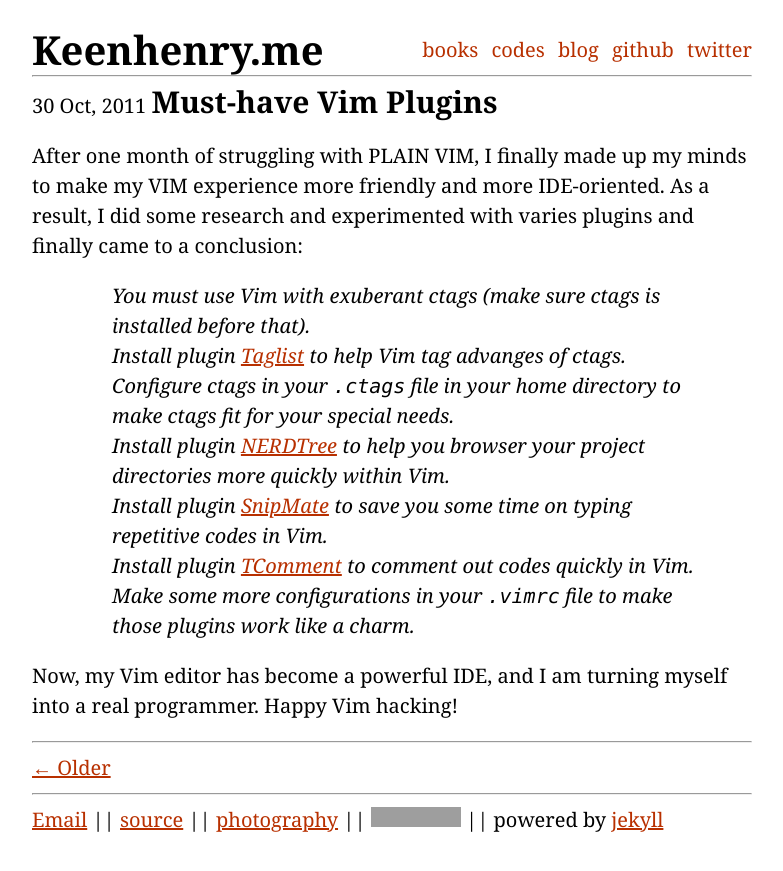
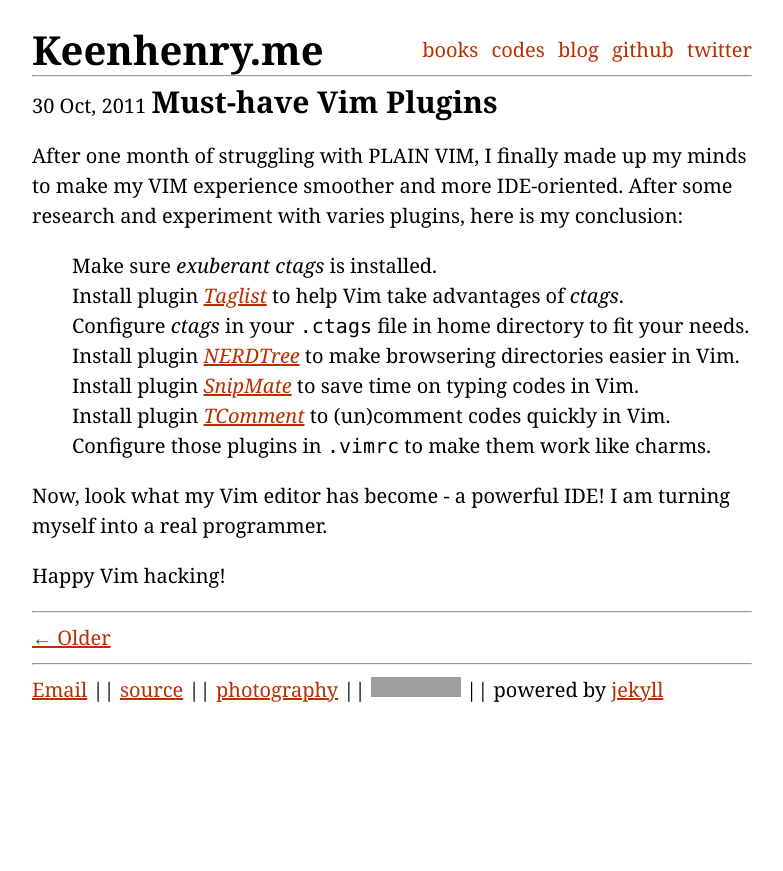
Before and after one commit to keenhenry/keenhenry.github.com, a Jekyll site: the page built from _posts/2011-10-30-vim-plugins.md, in a window 1280 px wide. Shown: the top 871 px of the page, without its empty margins (248-1031 px from the left). Built offline with Jekyll 4.4.1, drawn with Linux system fonts in a browser that asks for light colours; grey boxes are pictures that could not be loaded.

Commit message:
modified contents in the blog post

```diff
--- a/_posts/2011-10-30-vim-plugins.md
+++ b/_posts/2011-10-30-vim-plugins.md
@@ -4,15 +4,17 @@ title: Must-have Vim Plugins
 category: vim
 ---
 
-After one month of struggling with PLAIN VIM, I finally made up my minds to make my VIM experience more friendly and more
-IDE-oriented. As a result, I did some research and experimented with varies plugins and finally came to a conclusion:
+After one month of struggling with PLAIN VIM, I finally made up my minds to make my VIM experience smoother and more
+IDE-oriented. After some research and experiment with varies plugins, here is my conclusion:
 
-> 1. You must use Vim with _exuberant ctags_ (make sure _ctags_ is installed before that).
-> 2. Install plugin [_Taglist_](http://www.vim.org/scripts/script.php?script_id=273) to help Vim tag advanges of _ctags_.
-> 3. Configure _ctags_ in your `.ctags` file in your home directory to make ctags fit for your special needs.
-> 4. Install plugin [_NERDTree_](http://www.vim.org/scripts/script.php?script_id=1658) to help you browser your project directories more quickly within Vim.
-> 5. Install plugin [_SnipMate_](http://www.vim.org/scripts/script.php?script_id=2540) to save you some time on typing repetitive codes in Vim.
-> 6. Install plugin [_TComment_](http://www.vim.org/scripts/script.php?script_id=1173) to comment out codes quickly in Vim.
-> 7. Make some more configurations in your `.vimrc` file to make those plugins work like a charm.
+1. Make sure _exuberant ctags_ is installed.
+2. Install plugin [_Taglist_](http://www.vim.org/scripts/script.php?script_id=273) to help Vim take advantages of _ctags_.
+3. Configure _ctags_ in your `.ctags` file in home directory to fit your needs.
+4. Install plugin [_NERDTree_](http://www.vim.org/scripts/script.php?script_id=1658) to make browsering directories easier in Vim.
+5. Install plugin [_SnipMate_](http://www.vim.org/scripts/script.php?script_id=2540) to save time on typing codes in Vim.
+6. Install plugin [_TComment_](http://www.vim.org/scripts/script.php?script_id=1173) to (un)comment codes quickly in Vim.
+7. Configure those plugins in `.vimrc` to make them work like charms.
 
-Now, my Vim editor has become a powerful IDE, and I am turning myself into a real programmer. Happy Vim hacking!
+Now, look what my Vim editor has become - a powerful IDE! I am turning myself into a real programmer.
+
+Happy Vim hacking!
```
